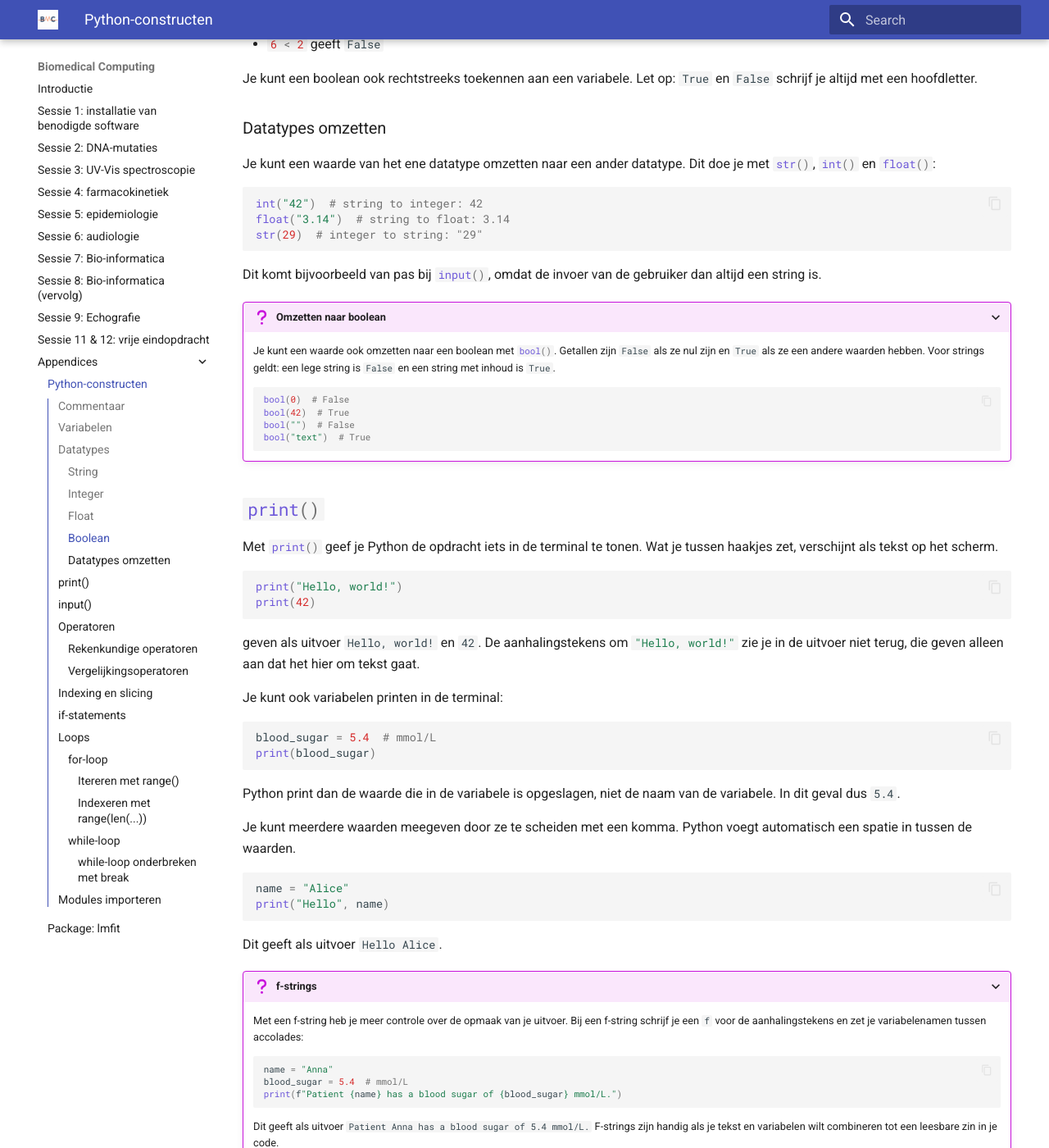
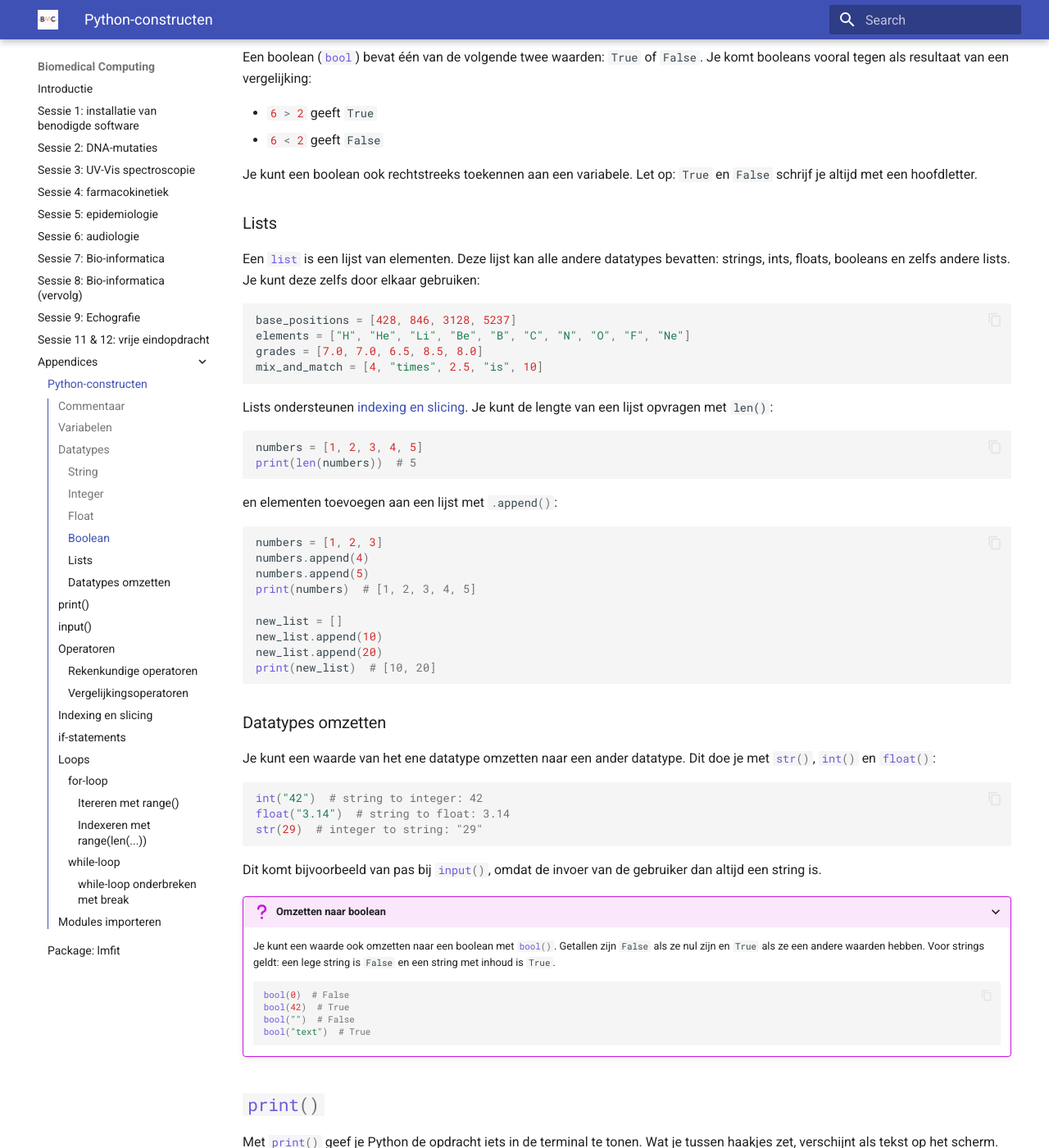
Before and after one commit to NatuurkundePracticumAmsterdam/biomedicalcomputing, an MkDocs documentation site: the page built from docs/python-constructen.md, in a window 1280 px wide and 1400 px high, scrolled down 2394 px. Shown: the whole window at 82% size. Built offline with MkDocs 1.6.1 and Material for MkDocs 9.7.7, drawn with Linux system fonts in a browser that asks for light colours; some of the changed text lies outside the part shown.

Commit message:
Lists en stukje strings toegevoegd aan appendix

````diff
--- a/docs/python-constructen.md
+++ b/docs/python-constructen.md
@@ -9,7 +9,7 @@ Wil je meer weten over een Python-construct? Of wil je meer leren over Python? I
 Goede code is leesbaar, voor jezelf als je er later naar terugkijkt en voor anderen die ermee werken. Commentaar helpt daarbij. Commentaar is tekst die uitlegt wat de code doet, maar door Python negeert wordt. Je schrijft commentaar met een `#!py #`. Alles wat na het `#!py #` op dezelfde regel staat, wordt door Python genegeerd.
 
 Je kunt commentaar achter een regel code plaatsen, bijvoorbeeld om de eenheid van een grootheid aan te geven:
-```python
+```py
 heart_rate = 72  # beats per minute
 ```
 Ook kun je commentaar op een eigen regel plaatsen, vóór de code waar het bij hoort:
@@ -53,6 +53,11 @@ Een string (`#!py str`) is een stuk tekst. Dat kunnen letters zijn, maar ook cij
 module = "BMC"
 patient_id = "042"
 ```
+Strings ondersteunen [indexing en slicing](#indexing-en-slicing). Je kunt de lengte van een string opvragen met `#! len()`:
+```py
+module ="BMC"
+print(len(module))  # 3
+```
 
 ### Integer
 Een integer (`#!py int`) is een geheel getal, zonder decimalen. Het kan zowel een positief als een negatief getal zijn.
@@ -75,6 +80,32 @@ Een boolean (`#!py bool`) bevat één van de volgende twee waarden: `#!py True`
 * `#!py 6 < 2` geeft `#!py False`
 
 Je kunt een boolean ook rechtstreeks toekennen aan een variabele. Let op: `#!py True` en `#!py False` schrijf je altijd met een hoofdletter.
+
+### Lists
+Een `#!py list` is een lijst van elementen. Deze lijst kan alle andere datatypes bevatten: strings, ints, floats, booleans en zelfs andere lists. Je kunt deze zelfs door elkaar gebruiken:
+```py
+base_positions = [428, 846, 3128, 5237]
+elements = ["H", "He", "Li", "Be", "B", "C", "N", "O", "F", "Ne"]
+grades = [7.0, 7.0, 6.5, 8.5, 8.0]
+mix_and_match = [4, "times", 2.5, "is", 10]
+```
+Lists ondersteunen [indexing en slicing](#indexing-en-slicing). Je kunt de lengte van een lijst opvragen met `#! len()`:
+```py
+numbers = [1, 2, 3, 4, 5]
+print(len(numbers))  # 5
+```
+en elementen toevoegen aan een lijst met `#!py .append()`:
+```py
+numbers = [1, 2, 3]
+numbers.append(4)
+numbers.append(5)
+print(numbers)  # [1, 2, 3, 4, 5]
+
+new_list = []
+new_list.append(10)
+new_list.append(20)
+print(new_list)  # [10, 20]
+```
 
 ### Datatypes omzetten
 Je kunt een waarde van het ene datatype omzetten naar een ander datatype. Dit doe je met `#!py str()`, `#!py int()` en `#!py float()`:
````
